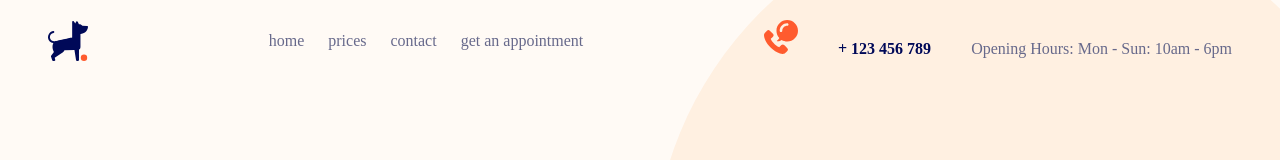
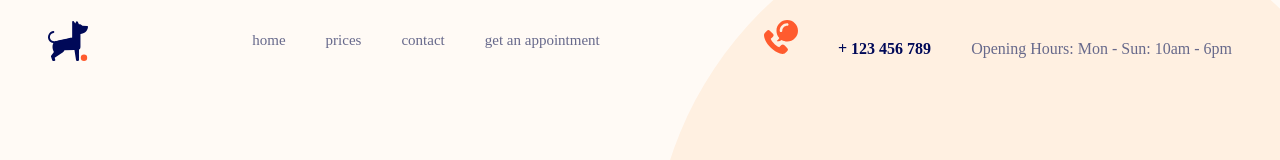
Before and after one commit to zablon-oigo/aws-route53-failover-routing, a React (Vite) app: page / in a window 1280 px wide. Shown: the top 160 px of the page. Built offline with nearby package versions, Linux system fonts and the light colour scheme.

Commit message:
Increase text margin on x-axis

```diff
--- a/src/components/Nav.jsx
+++ b/src/components/Nav.jsx
@@ -2,8 +2,8 @@ import { navigation } from '../Data';
 
 export default function Nav() {
   return (
-    <nav>
-      <ul className='flex gap-6'>
+    <nav className='text-[15px]'>
+      <ul className='flex gap-x-10'>
         {navigation.map((item, index) => {
           return (
             <li key={index}>
```
